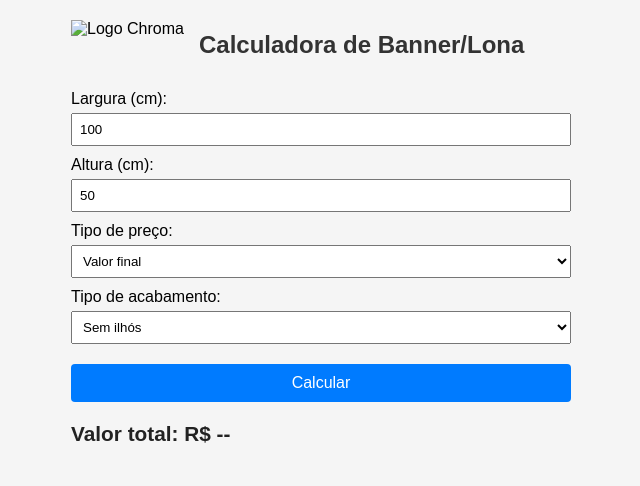
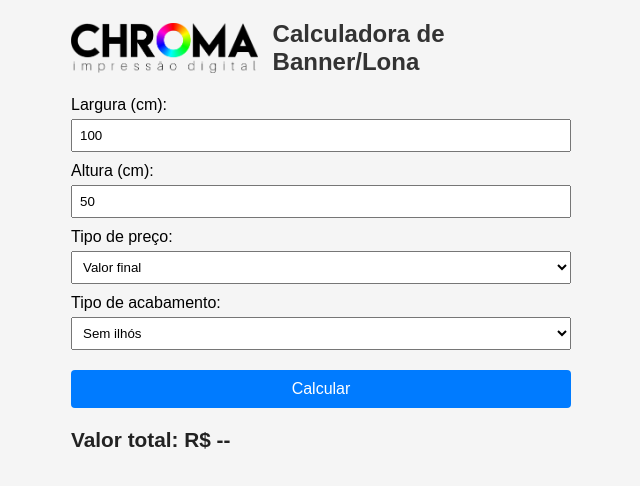
Before and after one commit to chromaimpressao/planilhabanner, a plain HTML site: page index.html in a window 1280 px wide. Shown: the whole page, without its empty margins (319-959 px from the left). Drawn offline with Linux system fonts and the light colour scheme.

Commit message:
Update index.html

```diff
--- a/index.html
+++ b/index.html
@@ -60,7 +60,7 @@
 </head>
 <body>
   <header>
-    <img id="logo" src="logo chroma preto.png" alt="Logo Chroma" />
+    <img id="logo" src="logochromapreto.png" alt="Logo Chroma" />
     <h1>Calculadora de Banner/Lona</h1>
   </header>
 
```
